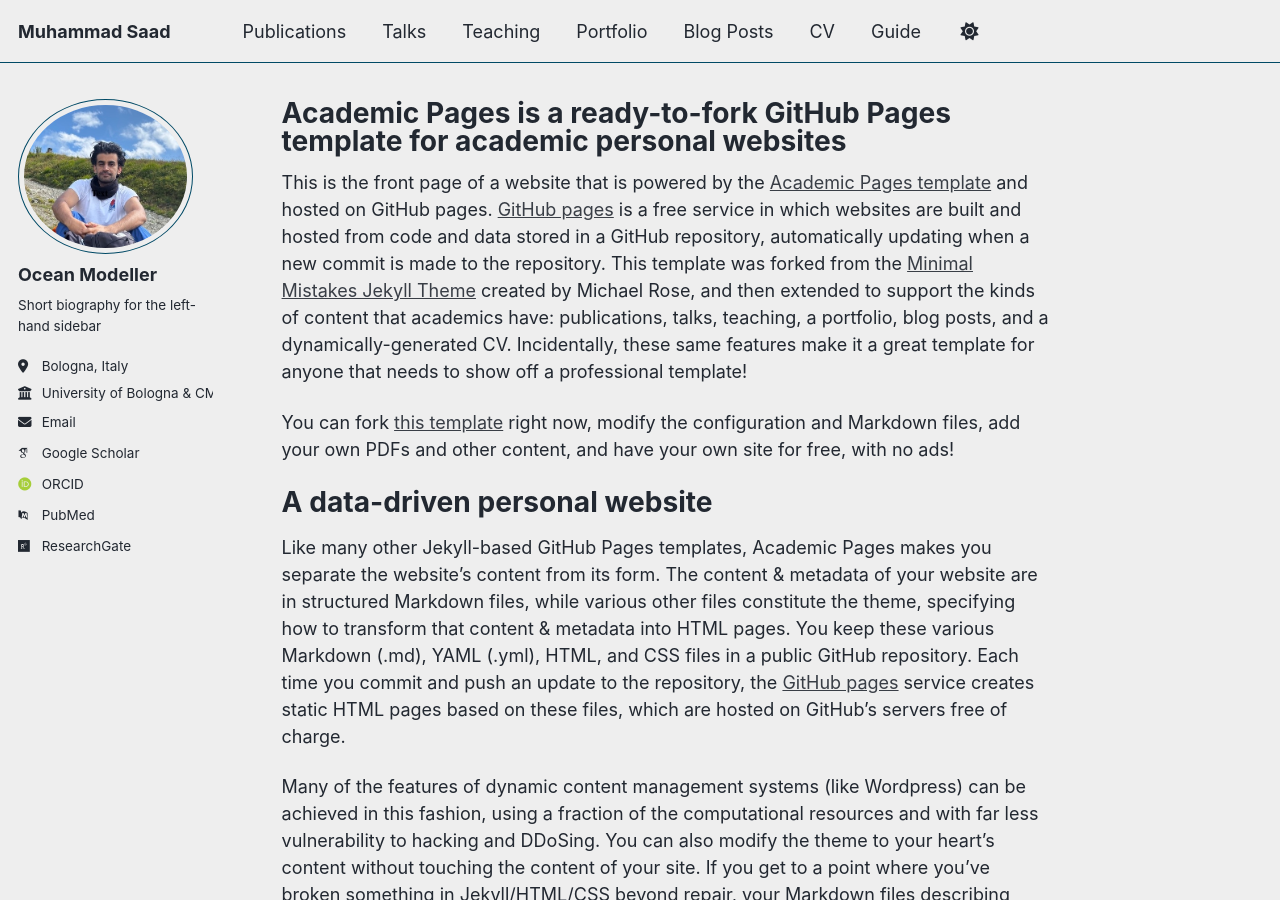
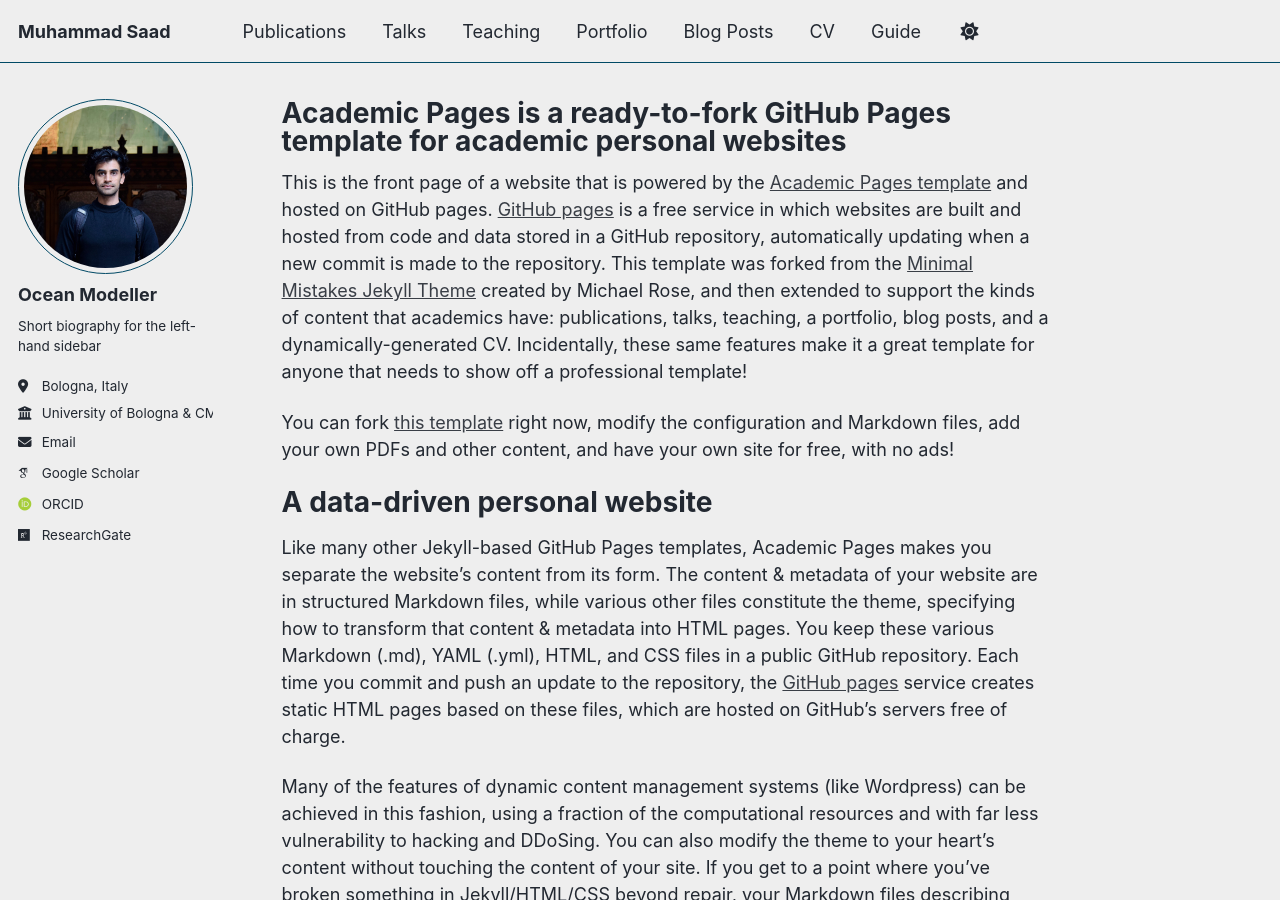
Before and after one commit to northernmarmott-ops/acad, a Jekyll site: the page built from _pages/about.md, in a window 1280 px wide and 900 px high. Built offline with Jekyll 4.4.1, drawn with Linux system fonts in a browser that asks for light colours; some web fonts are replaced; a script bundle is joined from its source files by our own code; library files that are not in the unit come from our copies.

Commit message:
Update _config.yml

```diff
--- a/_config.yml
+++ b/_config.yml
@@ -23,7 +23,7 @@
 #               Additional customization can be done by editing /_includes/author-profile.html
 author:
   # Biographic information
-  avatar           : "profile.png"
+  avatar           : "photo_saad.jpeg"
   name             : "Ocean Modeller"
   #pronouns         : # example: "she/her"
   bio              : "Short biography for the left-hand sidebar"
@@ -41,7 +41,7 @@
   orcid            : "https://orcid.org/0000-0001-6326-4212"
   semantic         : # URL
   ssrn             : # URL
-  pubmed           : "https://www.ncbi.nlm.nih.gov/pubmed/?term=john+snow"
+  pubmed           : # URL
   researchgate     : "https://www.researchgate.net/profile/Muhammad-Saad-125"
   scopus           : # URL
   zotero           : # URL
```
